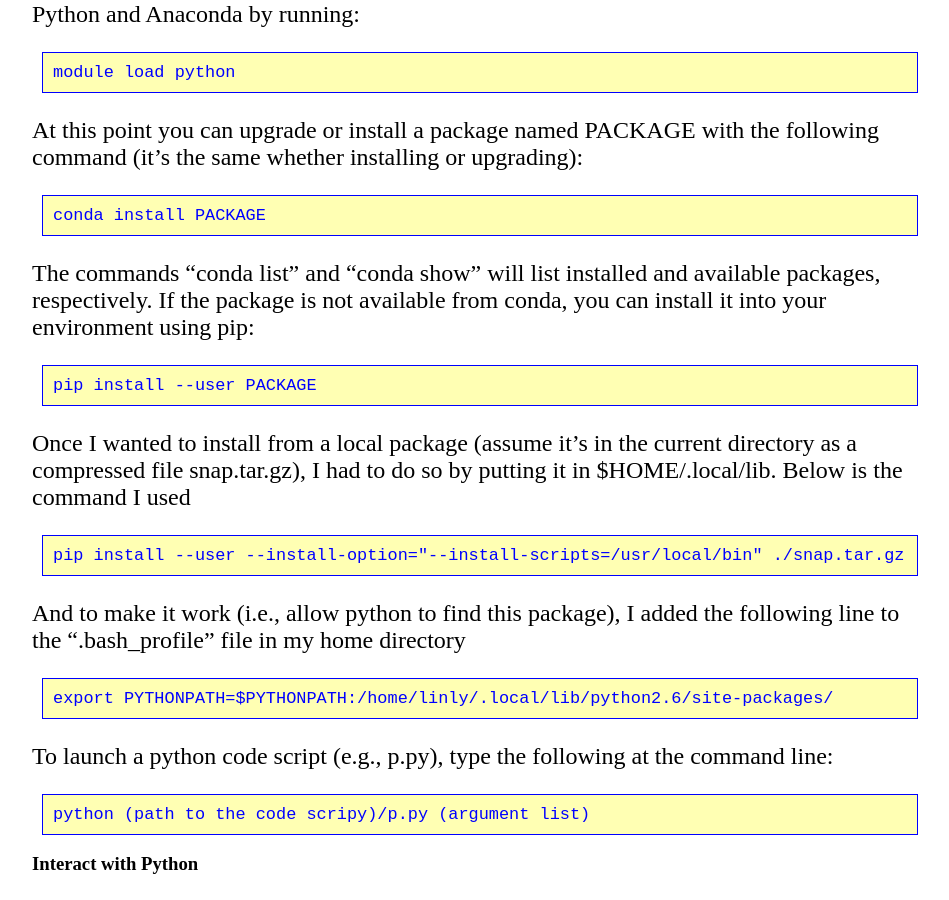
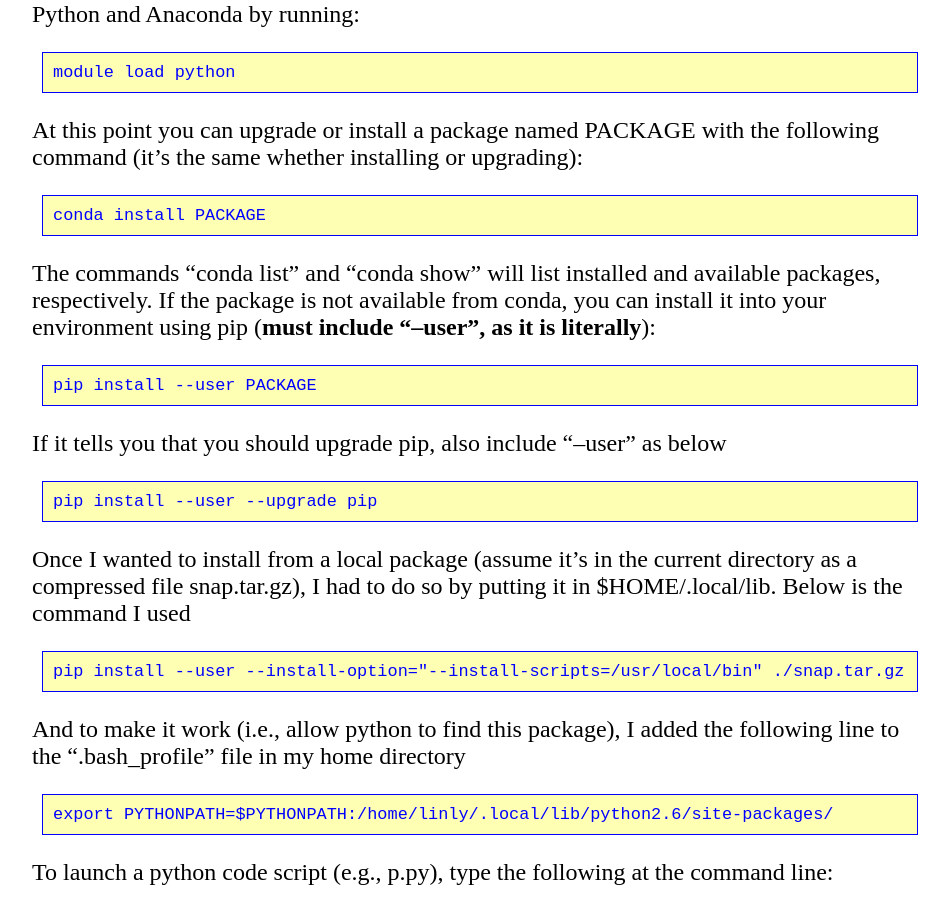
Before and after one commit to lybird300/lybird300.github.io, a Jekyll site: the page built from _posts/2016-03-25-run-app-on-linux.md, in a window 1280 px wide and 900 px high, scrolled down 7831 px. Shown: the whole window, without its empty margins (160-1109 px from the left). Built offline with Jekyll 4.4.1, drawn with Linux system fonts in a browser that asks for light colours.

Commit message:
Update 2016-03-25-run-app-on-linux.md

```diff
--- a/_posts/2016-03-25-run-app-on-linux.md
+++ b/_posts/2016-03-25-run-app-on-linux.md
@@ -183,8 +183,10 @@
 <pre><code>module load python</code></pre>
 At this point you can upgrade or install a package named PACKAGE with the following command (it's the same whether installing or upgrading):
 <pre><code>conda install PACKAGE</code></pre>
-The commands "conda list" and "conda show" will list installed and available packages, respectively. If the package is not available from conda, you can install it into your environment using pip:
+The commands "conda list" and "conda show" will list installed and available packages, respectively. If the package is not available from conda, you can install it into your environment using pip (<b>must include "--user", as it is literally</b>):
 <pre><code>pip install --user PACKAGE</code></pre>
+If it tells you that you should upgrade pip, also include "--user" as below
+<pre><code>pip install --user --upgrade pip</code></pre>
 Once I wanted to install from a local package (assume it's in the current directory as a compressed file snap.tar.gz), I had to do so by putting it in $HOME/.local/lib. Below is the command I used
 <pre><code>pip install --user --install-option="--install-scripts=/usr/local/bin" ./snap.tar.gz</code></pre>
 And to make it work (i.e., allow python to find this package), I added the following line to the ".bash_profile" file in my home directory
```
